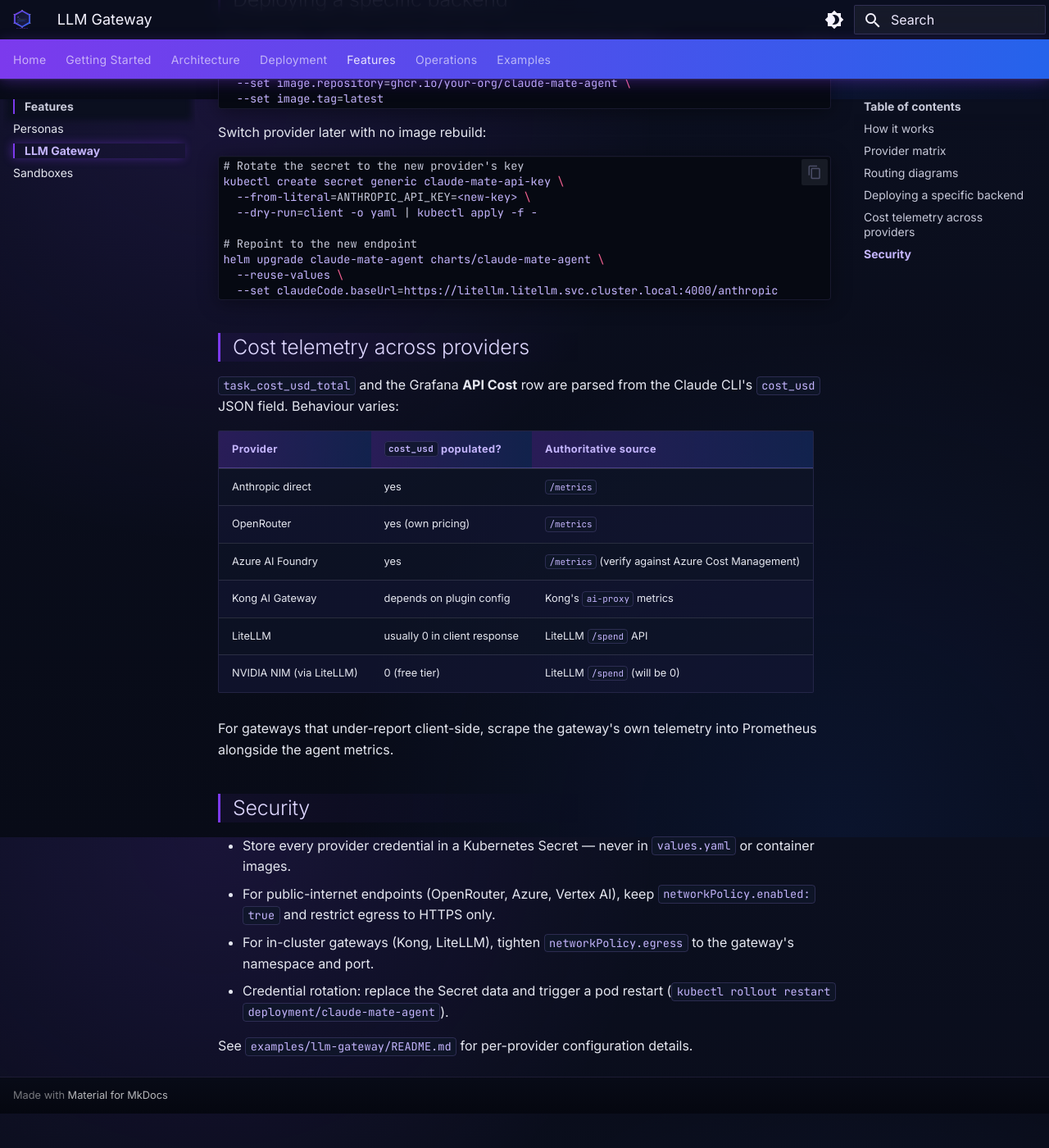
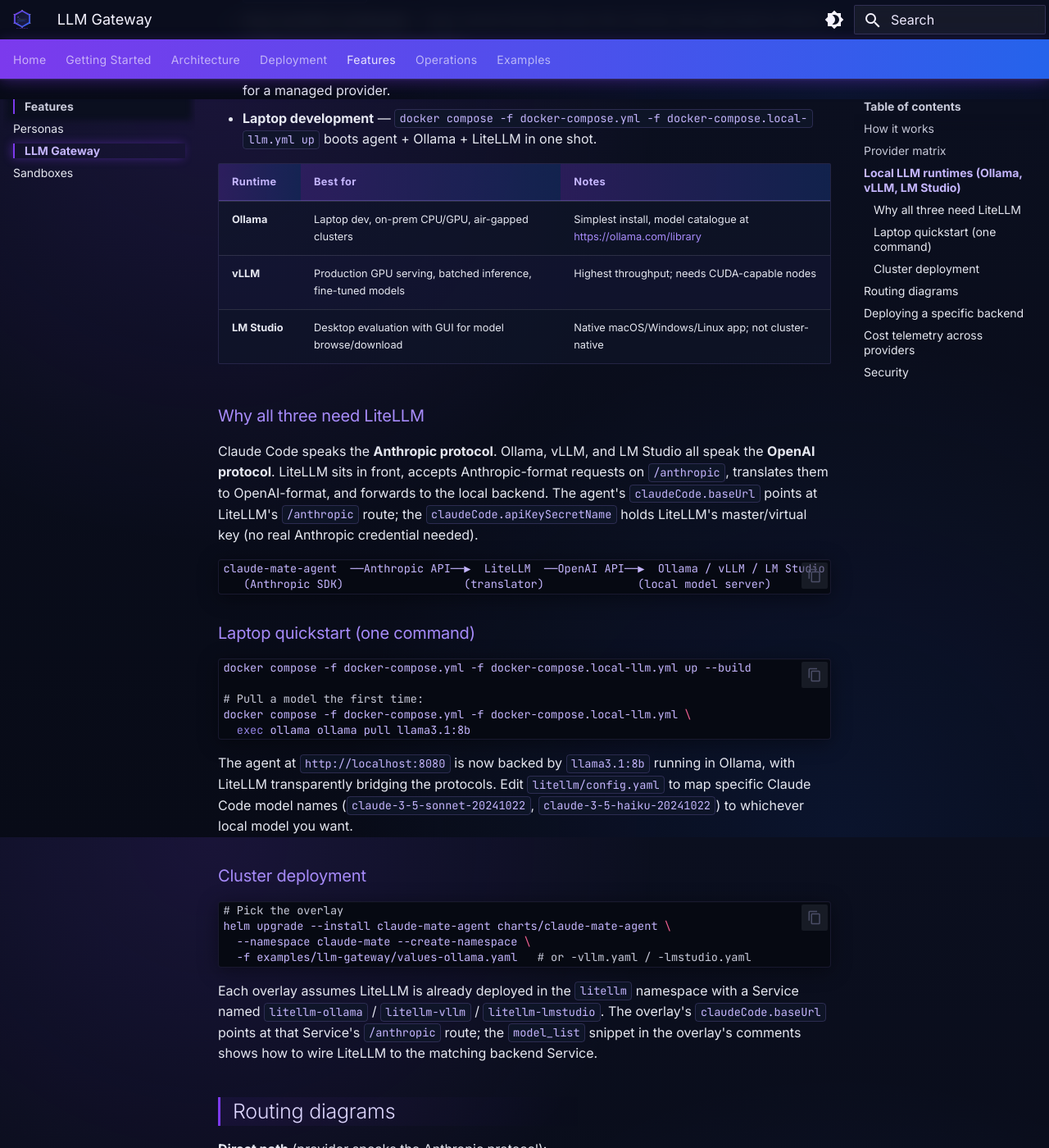
Before and after one commit to bigg01/claude-mate-agent, an MkDocs documentation site: the page built from docs/llm-gateway.md, in a window 1280 px wide and 1400 px high, scrolled down 1679 px. Shown: the whole window at 82% size. Built offline with MkDocs 1.6.1 and Material for MkDocs 9.7.7, drawn with Linux system fonts in a browser that asks for light colours; before the commit the page ends 3037 px from its top, so only the background shows below that; some of the changed text lies outside the part shown.

Commit message:
feat(llm-gateway): support Ollama, vLLM, and LM Studio for local inference
Adds three new provider overlays and a one-command laptop stack so the
agent can target locally-hosted open models — useful for air-gapped
deployments, cost-sensitive batch workloads, and pre-prod evaluation.

All three runtimes speak OpenAI protocol while Claude Code speaks
Anthropic, so each overlay points at LiteLLM's /anthropic route. LiteLLM
translates and forwards to the local backend. No new translation layer
to maintain — same pattern as the existing values-nvidia.yaml NIM bridge.

New files:
- examples/llm-gateway/values-ollama.yaml    (laptop / on-prem)
- examples/llm-gateway/values-vllm.yaml      (GPU production)
- examples/llm-gateway/values-lmstudio.yaml  (desktop dev)
- docker-compose.local-llm.yml               (one-command laptop stack)
- litellm/config.yaml                        (model alias map for Ollama)

Each overlay carries the LiteLLM model_list snippet specific to its
backend so users can copy-paste into their LiteLLM config. The compose
overlay boots ollama + litellm + agent together; pull a model with
`docker compose exec ollama ollama pull llama3.1:8b` and the agent at
:8080 is backed by a 100% local LLM.

Updated:
- examples/llm-gateway/README.md — three new table rows + laptop hint.
- docs/llm-gateway.md — new "Local LLM runtimes" section explaining
  why all three need LiteLLM, when to pick each, laptop quickstart,
  cluster deployment recipe.

Verified mkdocs strict build still passes; compose config validates.

Co-Authored-By: Claude Opus 4.7 (1M context) <noreply@anthropic.com>

````diff
--- a/docs/llm-gateway.md
+++ b/docs/llm-gateway.md
@@ -26,6 +26,56 @@ Setting `claudeCode.baseUrl` to anything non-empty routes every request through
 | Google Vertex AI (Claude) | Anthropic-compatible | no | `values-gemini.yaml` |
 | Google Gemini (native) | OpenAI-format | yes — LiteLLM in front | `values-gemini.yaml` |
 | NVIDIA NIM | OpenAI-format | yes — LiteLLM in front | `values-nvidia.yaml` |
+| Ollama (local) | OpenAI-format | yes — LiteLLM in front | `values-ollama.yaml` |
+| vLLM (self-hosted) | OpenAI-format | yes — LiteLLM in front | `values-vllm.yaml` |
+| LM Studio (desktop) | OpenAI-format | yes — LiteLLM in front | `values-lmstudio.yaml` |
+
+## Local LLM runtimes (Ollama, vLLM, LM Studio)
+
+All three run open models locally — no calls leave the cluster (or the laptop). Useful for:
+
+- **Air-gapped environments** — banks, defence, regulated workloads where no traffic may reach `api.anthropic.com`.
+- **Cost-sensitive workloads** — high-volume DevOps tasks (lint, format, doc generation) where a 7-14B local model is "good enough".
+- **Pre-prod evaluation** — testing prompts/personas against multiple open models before paying for a managed provider.
+- **Laptop development** — `docker compose -f docker-compose.yml -f docker-compose.local-llm.yml up` boots agent + Ollama + LiteLLM in one shot.
+
+| Runtime | Best for | Notes |
+|---|---|---|
+| **Ollama** | Laptop dev, on-prem CPU/GPU, air-gapped clusters | Simplest install, model catalogue at <https://ollama.com/library> |
+| **vLLM** | Production GPU serving, batched inference, fine-tuned models | Highest throughput; needs CUDA-capable nodes |
+| **LM Studio** | Desktop evaluation with GUI for model browse/download | Native macOS/Windows/Linux app; not cluster-native |
+
+### Why all three need LiteLLM
+
+Claude Code speaks the **Anthropic protocol**. Ollama, vLLM, and LM Studio all speak the **OpenAI protocol**. LiteLLM sits in front, accepts Anthropic-format requests on `/anthropic`, translates them to OpenAI-format, and forwards to the local backend. The agent's `claudeCode.baseUrl` points at LiteLLM's `/anthropic` route; the `claudeCode.apiKeySecretName` holds LiteLLM's master/virtual key (no real Anthropic credential needed).
+
+```
+claude-mate-agent  ──Anthropic API──▶  LiteLLM  ──OpenAI API──▶  Ollama / vLLM / LM Studio
+   (Anthropic SDK)                  (translator)              (local model server)
+```
+
+### Laptop quickstart (one command)
+
+```bash
+docker compose -f docker-compose.yml -f docker-compose.local-llm.yml up --build
+
+# Pull a model the first time:
+docker compose -f docker-compose.yml -f docker-compose.local-llm.yml \
+  exec ollama ollama pull llama3.1:8b
+```
+
+The agent at `http://localhost:8080` is now backed by `llama3.1:8b` running in Ollama, with LiteLLM transparently bridging the protocols. Edit `litellm/config.yaml` to map specific Claude Code model names (`claude-3-5-sonnet-20241022`, `claude-3-5-haiku-20241022`) to whichever local model you want.
+
+### Cluster deployment
+
+```bash
+# Pick the overlay
+helm upgrade --install claude-mate-agent charts/claude-mate-agent \
+  --namespace claude-mate --create-namespace \
+  -f examples/llm-gateway/values-ollama.yaml   # or -vllm.yaml / -lmstudio.yaml
+```
+
+Each overlay assumes LiteLLM is already deployed in the `litellm` namespace with a Service named `litellm-ollama` / `litellm-vllm` / `litellm-lmstudio`. The overlay's `claudeCode.baseUrl` points at that Service's `/anthropic` route; the `model_list` snippet in the overlay's comments shows how to wire LiteLLM to the matching backend Service.
 
 ## Routing diagrams
 
````
Also changed, not shown: docker-compose.local-llm.yml (added, +70 -0 lines), examples/llm-gateway/README.md (+5 -0 lines), 4 other files.
